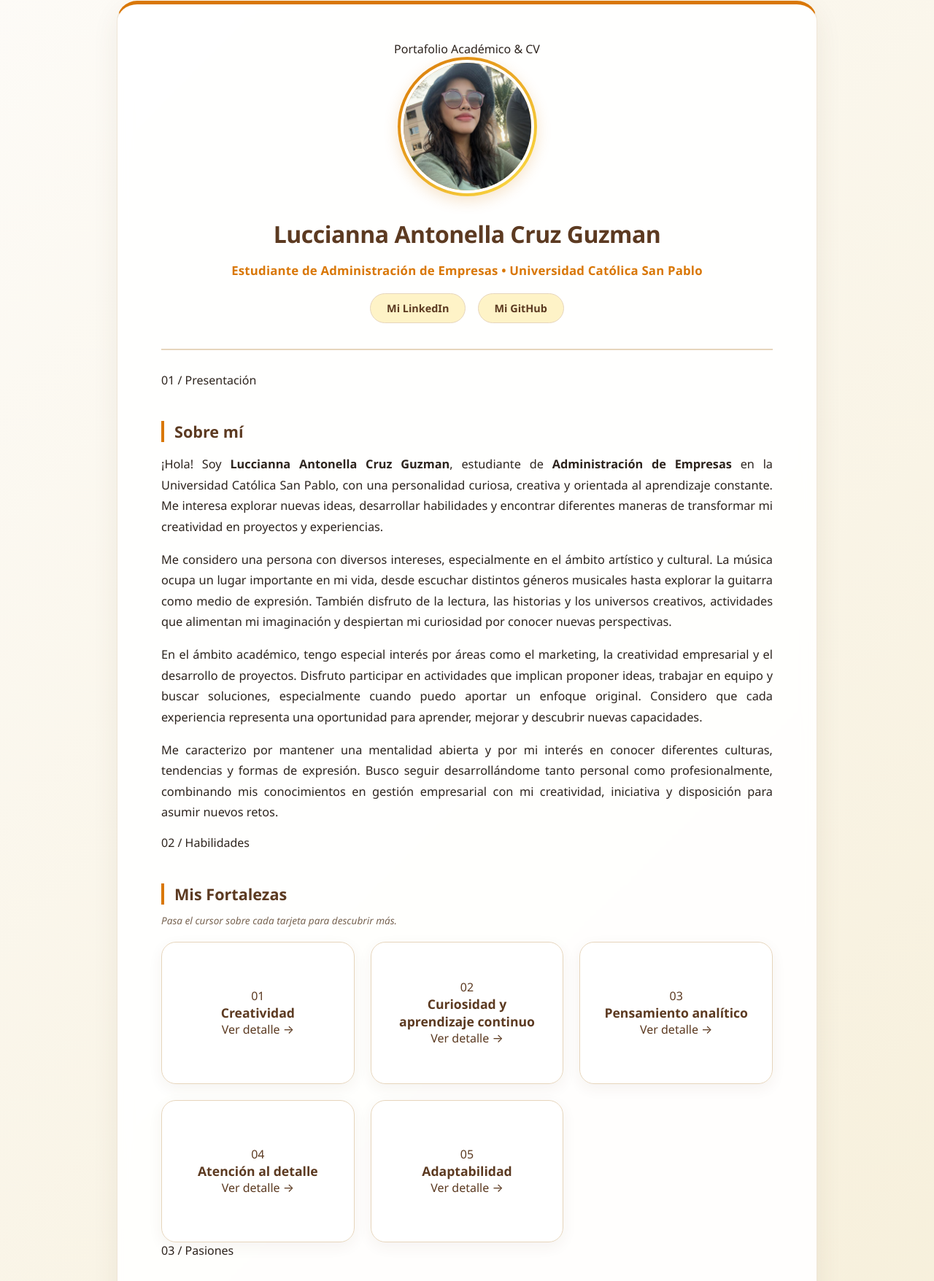
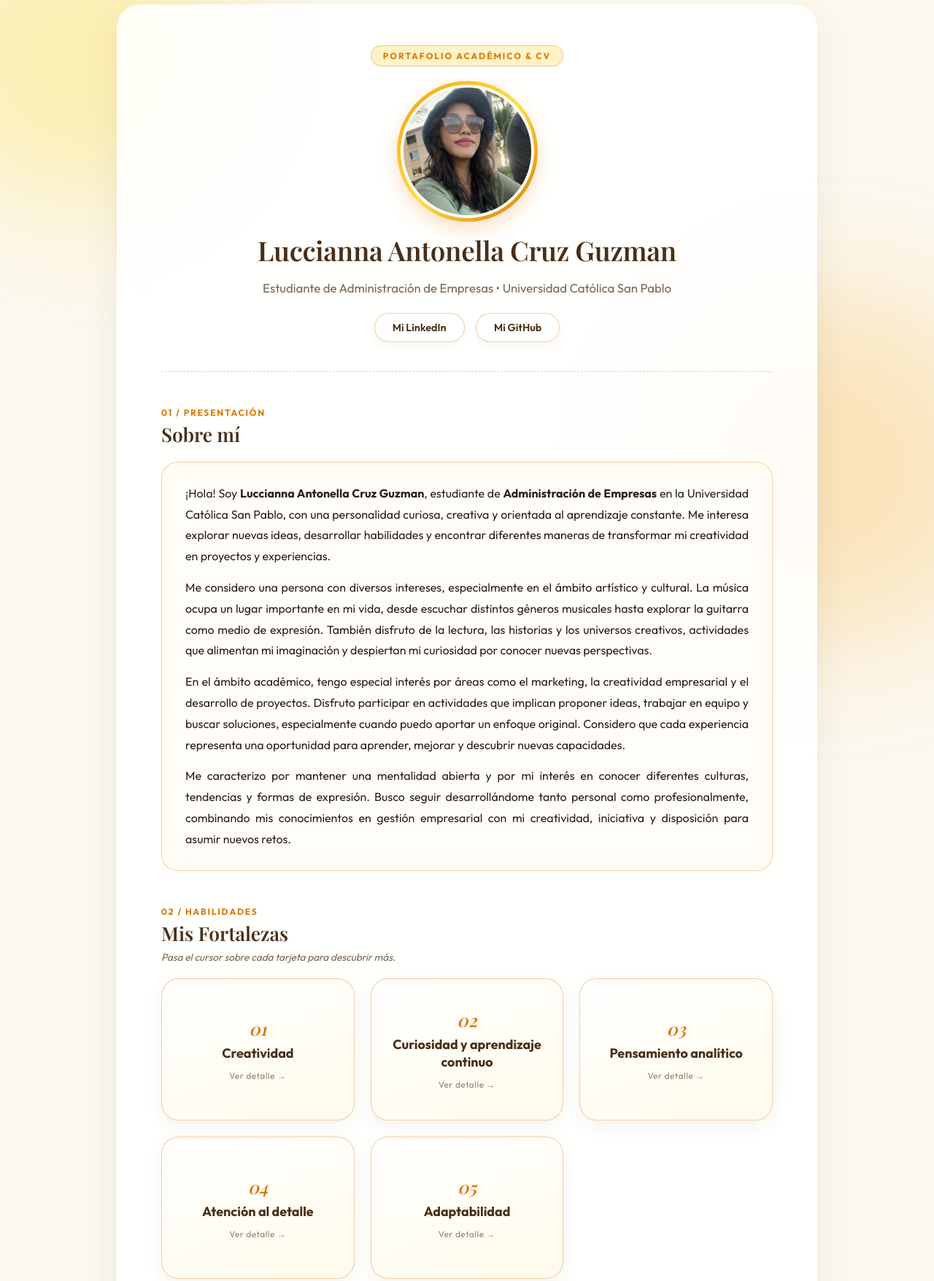
Before and after one commit to lulucg1509-sys/LucciannaCruzGuzman.github.io, a plain HTML site: page index.html in a window 1280 px wide. Shown: the part 39-1795 px from the top of the page at 73% size. Drawn offline with nearby package versions, Linux system fonts and the light colour scheme; a web font is replaced by a local one.

Commit message:
Update estilos.css

```diff
--- a/estilos.css
+++ b/estilos.css
@@ -1,56 +1,98 @@
-/* --- ESTILO SOFISTICADO Y MODAL (TONOS CÁLIDOS DE GAMA EJECUTIVA) --- */
+/* --- ESTILO EDITORIAL CÁLIDO Y SOFISTICADO --- */
 :root {
-    --bg-gradient: linear-gradient(135deg, #fdfbf7 0%, #f4ebd0 100%);
-    --container-bg: rgba(255, 255, 255, 0.92);
-    --primary-color: #5c3a21;        /* Tostado profundo elegante */
-    --accent-color: #d97706;         /* Ámbar sofisticado */
-    --accent-light: #fef3c7;         /* Marfil cálido suave */
-    --text-dark: #2d241e;
-    --text-muted: #786452;
-    --border-subtle: #e6d5bc;
-    --shadow-elegant: 0 12px 36px rgba(92, 58, 33, 0.08);
+    --bg-base: #fcf8ee;
+    --card-surface: rgba(255, 255, 255, 0.88);
+    --primary-brown: #4a2e16;
+    --amber-gold: #d97706;
+    --amber-soft: #fef3c7;
+    --amber-glow: rgba(245, 158, 11, 0.18);
+    --text-main: #2c221a;
+    --text-muted: #7a6652;
+    --border-gold: rgba(217, 119, 6, 0.35);
 }
 
 body {
-    font-family: 'Plus Jakarta Sans', 'Segoe UI', system-ui, -apple-system, sans-serif;
-    background: var(--bg-gradient);
-    color: var(--text-dark);
+    font-family: 'Outfit', 'Segoe UI', sans-serif;
+    background-color: var(--bg-base);
+    color: var(--text-main);
     margin: 0;
-    padding: 40px 20px;
+    padding: 45px 20px;
     display: flex;
     justify-content: center;
     min-height: 100vh;
+    position: relative;
+    overflow-x: hidden;
 }
 
-/* Contenedor principal con efecto flotante y bordes depurados */
+/* Orbes decorativos difuminados en el fondo */
+.bg-orb {
+    position: fixed;
+    border-radius: 50%;
+    filter: blur(80px);
+    z-index: -1;
+    pointer-events: none;
+}
+
+.orb-1 {
+    width: 420px;
+    height: 420px;
+    background: rgba(253, 224, 71, 0.35);
+    top: -100px;
+    left: -100px;
+}
+
+.orb-2 {
+    width: 480px;
+    height: 480px;
+    background: rgba(245, 158, 11, 0.22);
+    bottom: -120px;
+    right: -100px;
+}
+
+/* Contenedor principal tipo vidrio editorial */
 .container {
     max-width: 960px;
     width: 100%;
-    background: var(--container-bg);
-    backdrop-filter: blur(10px);
-    padding: 50px 60px;
-    border-radius: 28px;
-    box-shadow: var(--shadow-elegant);
-    border: 1px solid rgba(230, 213, 188, 0.6);
-    border-top: 5px solid var(--accent-color);
+    background: var(--card-surface);
+    backdrop-filter: blur(16px);
+    -webkit-backdrop-filter: blur(16px);
+    padding: 55px 60px;
+    border-radius: 32px;
+    box-shadow: 0 20px 50px rgba(74, 46, 22, 0.08);
+    border: 1px solid rgba(255, 255, 255, 0.9);
     box-sizing: border-box;
 }
 
-/* Encabezado limpio y moderno */
+/* Encabezado */
 header {
     text-align: center;
-    border-bottom: 2px solid var(--border-subtle);
-    padding-bottom: 35px;
-    margin-bottom: 30px;
+    padding-bottom: 40px;
+    border-bottom: 1px dashed var(--border-gold);
+    margin-bottom: 35px;
+}
+
+.badge-top {
+    display: inline-block;
+    font-size: 0.75rem;
+    font-weight: 700;
+    text-transform: uppercase;
+    letter-spacing: 2px;
+    color: var(--amber-gold);
+    background: var(--amber-soft);
+    padding: 6px 16px;
+    border-radius: 30px;
+    margin-bottom: 20px;
+    border: 1px solid var(--border-gold);
 }
 
 .profile-img-wrapper {
-    display: inline-block;
-    padding: 4px;
-    background: linear-gradient(135deg, var(--accent-color), #fde047);
+    display: block;
+    width: fit-content;
+    margin: 0 auto 14px auto;
+    padding: 5px;
+    background: linear-gradient(135deg, #f59e0b, #fde047, #d97706);
     border-radius: 50%;
-    box-shadow: 0 6px 20px rgba(217, 119, 6, 0.2);
-    margin-bottom: 10px;
+    box-shadow: 0 10px 25px rgba(217, 119, 6, 0.22);
 }
 
 .profile-img {
@@ -64,81 +106,104 @@ header {
 }
 
 h1 {
-    margin: 15px 0 6px 0;
-    color: var(--primary-color);
-    font-size: 2rem;
-    font-weight: 700;
-    letter-spacing: -0.5px;
+    font-family: 'Playfair Display', Georgia, serif;
+    margin: 12px 0 8px 0;
+    color: var(--primary-brown);
+    font-size: 2.3rem;
+    font-weight: 600;
+    letter-spacing: -0.3px;
 }
 
 .subtitle {
-    color: var(--accent-color);
-    font-weight: 600;
+    color: var(--text-muted);
+    font-weight: 400;
     font-size: 1.05rem;
-    margin-bottom: 20px;
-    letter-spacing: 0.2px;
+    margin-bottom: 24px;
 }
 
-/* Botones con estilo minimalista refinado */
+/* Botones sociales */
 .social-links a {
     display: inline-block;
     margin: 0 6px;
-    padding: 10px 22px;
-    background-color: var(--accent-light);
-    color: var(--primary-color);
+    padding: 10px 24px;
+    background-color: #ffffff;
+    color: var(--primary-brown);
     text-decoration: none;
     font-weight: 600;
     font-size: 0.9rem;
-    border-radius: 25px;
-    border: 1px solid var(--border-subtle);
-    transition: all 0.3s cubic-bezier(0.4, 0, 0.2, 1);
+    border-radius: 30px;
+    border: 1.5px solid var(--border-gold);
+    box-shadow: 0 4px 12px rgba(74, 46, 22, 0.05);
+    transition: all 0.3s ease;
 }
 
 .social-links a:hover {
-    background-color: var(--accent-color);
+    background-color: var(--amber-gold);
     color: #ffffff;
-    border-color: var(--accent-color);
+    border-color: var(--amber-gold);
     transform: translateY(-2px);
-    box-shadow: 0 4px 12px rgba(217, 119, 6, 0.25);
+    box-shadow: 0 8px 20px rgba(217, 119, 6, 0.28);
 }
 
-/* Títulos de sección con acento elegante */
-h2 {
-    color: var(--primary-color);
-    border-left: 4px solid var(--accent-color);
-    padding-left: 14px;
-    margin-top: 45px;
-    margin-bottom: 12px;
-    font-size: 1.35rem;
-    font-weight: 700;
+/* Encabezados de sección */
+.section-header {
+    margin-top: 48px;
+    margin-bottom: 20px;
 }
 
-.about-text p {
-    line-height: 1.75;
-    text-align: justify;
-    color: var(--text-dark);
-    font-size: 1.02rem;
-    margin-bottom: 16px;
+.section-tag {
+    display: block;
+    font-size: 0.75rem;
+    font-weight: 700;
+    text-transform: uppercase;
+    letter-spacing: 1.8px;
+    color: var(--amber-gold);
+    margin-bottom: 4px;
+}
+
+h2 {
+    font-family: 'Playfair Display', Georgia, serif;
+    color: var(--primary-brown);
+    margin: 0;
+    font-size: 1.65rem;
+    font-weight: 600;
 }
 
 .hint {
     font-size: 0.85rem;
     color: var(--text-muted);
-    margin-top: 0;
-    margin-bottom: 20px;
+    margin: 6px 0 0 0;
     font-style: italic;
-    font-weight: 500;
 }
 
-/* --- TARJETAS GIRATORIAS (FLIP CARDS) CON TOQUE SOFISTICADO --- */
+/* Caja de presentación */
+.about-card {
+    background: #fffdf9;
+    border: 1px solid var(--border-gold);
+    border-radius: 22px;
+    padding: 28px 32px;
+    box-shadow: inset 0 0 20px rgba(254, 243, 199, 0.35);
+}
+
+.about-text p {
+    line-height: 1.8;
+    text-align: justify;
+    color: var(--text-main);
+    font-size: 1rem;
+    margin: 0 0 14px 0;
+}
+
+.about-text p:last-child {
+    margin-bottom: 0;
+}
+
+/* --- CUADRÍCULA Y TARJETAS GIRATORIAS --- */
 .cards-grid {
     display: grid;
-    grid-template-columns: repeat(auto-fit, minmax(240px, 1fr));
+    grid-template-columns: repeat(auto-fit, minmax(245px, 1fr));
     gap: 22px;
-    margin-top: 15px;
 }
 
-/* Alturas adaptadas para cada tarjeta */
 .flip-card.info-flip {
     height: 195px;
     perspective: 2000px;
@@ -146,13 +211,13 @@ h2 {
 }
 
 .flip-card.teacher-card {
-    height: 310px;
+    height: 315px;
     perspective: 2000px;
     cursor: pointer;
 }
 
 .flip-card.peer-card {
-    height: 165px;
+    height: 190px;
     perspective: 2000px;
     cursor: pointer;
 }
@@ -162,9 +227,9 @@ h2 {
     width: 100%;
     height: 100%;
     text-align: center;
-    border-radius: 20px;
-    box-shadow: 0 6px 20px rgba(92, 58, 33, 0.06);
-    transition: transform 0.7s cubic-bezier(0.4, 0.2, 0.2, 1);
+    border-radius: 24px;
+    box-shadow: 0 8px 24px rgba(74, 46, 22, 0.06);
+    transition: transform 0.7s cubic-bezier(0.34, 1.56, 0.64, 1);
     transform-style: preserve-3d;
 }
 
@@ -173,14 +238,13 @@ h2 {
     transform: rotateY(-180deg);
 }
 
-/* Caras de las tarjetas */
 .flip-card-front, .flip-card-back {
     position: absolute;
     width: 100%;
     height: 100%;
     -webkit-backface-visibility: hidden;
     backface-visibility: hidden;
-    border-radius: 20px;
+    border-radius: 24px;
     display: flex;
     flex-direction: column;
     justify-content: center;
@@ -188,27 +252,39 @@ h2 {
     padding: 24px;
     box-sizing: border-box;
     overflow: hidden;
-    border: 1px solid var(--border-subtle);
+    border: 1.5px solid var(--border-gold);
 }
 
-/* Estética frontal sofisticada */
+/* Frente de fortalezas e intereses */
 .flip-card.info-flip .flip-card-front {
-    background: #ffffff;
-    color: var(--primary-color);
+    background: linear-gradient(160deg, #ffffff 0%, #fffbeb 100%);
+    color: var(--primary-brown);
 }
 
 .flip-card.info-flip .interest-front {
-    background: #fffcf5;
+    background: linear-gradient(160deg, #fffdf7 0%, #fef3c7 55%);
 }
 
+.card-number {
+    font-family: 'Playfair Display', serif;
+    font-size: 1.5rem;
+    font-style: italic;
+    color: var(--amber-gold);
+    margin-bottom: 6px;
+}
+
+.tap-hint {
+    margin-top: 12px;
+    font-size: 0.75rem;
+    color: var(--text-muted);
+    letter-spacing: 0.5px;
+    opacity: 0.8;
+}
+
+/* Frente de profesores */
 .teacher-card .flip-card-front {
     background: #ffffff;
     padding: 0;
-}
-
-.peer-card .flip-card-front {
-    background: #ffffff;
-    color: var(--primary-color);
 }
 
 .teacher-full-img {
@@ -217,22 +293,40 @@ h2 {
     object-fit: cover;
     object-position: center top;
     display: block;
-    border-radius: 20px;
 }
 
-/* Reverso de las tarjetas con fondo limpio y legible */
+.photo-badge {
+    position: absolute;
+    bottom: 12px;
+    right: 12px;
+    background: rgba(255, 255, 255, 0.9);
+    backdrop-filter: blur(6px);
+    color: var(--primary-brown);
+    font-size: 0.72rem;
+    font-weight: 700;
+    text-transform: uppercase;
+    letter-spacing: 1px;
+    padding: 5px 12px;
+    border-radius: 20px;
+    border: 1px solid var(--border-gold);
+}
+
+/* Frente de compañeros */
+.peer-card .flip-card-front {
+    background: linear-gradient(160deg, #ffffff 0%, #fffbeb 100%);
+}
+
+/* Reverso general */
 .flip-card-back {
-    background: #fffcf5;
-    color: var(--text-dark);
+    background: #ffffff;
+    color: var(--text-main);
     transform: rotateY(-180deg);
-    box-shadow: inset 0 0 0 2px rgba(217, 119, 6, 0.15);
+    box-shadow: inset 0 0 0 3px var(--amber-soft);
 }
 
 .info-flip .flip-card-back {
-    background: #ffffff;
     text-align: left;
-    padding: 24px;
-    justify-content: flex-start;
+    justify-content: center;
     align-items: flex-start;
     overflow-y: auto;
 }
@@ -241,71 +335,103 @@ h2 {
     margin: 0;
     font-size: 0.9rem;
     line-height: 1.55;
-    color: var(--text-dark);
+    color: var(--text-main);
 }
 
 .role {
-    font-size: 0.75rem;
+    font-size: 0.72rem;
     font-weight: 700;
     text-transform: uppercase;
-    letter-spacing: 1px;
-    color: var(--accent-color);
+    letter-spacing: 1.2px;
+    color: var(--amber-gold);
     display: block;
-    margin-bottom: 2px;
 }
 
-/* Línea divisoria minimalista */
 .card-line {
-    width: 35px;
+    width: 32px;
     height: 2px;
-    background-color: var(--accent-color);
+    background-color: var(--amber-gold);
     margin: 10px auto;
     border-radius: 2px;
 }
 
 .name {
-    font-size: 1.1rem;
+    font-size: 1.12rem;
     font-weight: 700;
-    color: var(--primary-color);
+    color: var(--primary-brown);
     display: block;
+    line-height: 1.3;
 }
 
-/* Enlaces y botones dentro del reverso */
+.back-title {
+    font-size: 0.95rem;
+    font-weight: 700;
+    color: var(--primary-brown);
+    margin-bottom: 10px;
+}
+
+/* Botones en el reverso */
 .back-links {
     display: flex;
     flex-direction: column;
     gap: 8px;
     width: 100%;
     align-items: center;
-    margin-top: 8px;
+    margin-top: 6px;
 }
 
 .flip-card-back a {
-    color: var(--primary-color);
+    color: #ffffff;
     text-decoration: none;
     font-weight: 600;
-    background: var(--accent-light);
+    background: var(--amber-gold);
     padding: 8px 16px;
     border-radius: 20px;
-    border: 1px solid var(--border-subtle);
+    border: 1.5px solid var(--amber-gold);
     font-size: 0.82rem;
     transition: all 0.25s ease;
-    width: 90%;
+    width: 85%;
     text-align: center;
 }
 
 .flip-card-back a:hover {
-    background: var(--accent-color);
-    color: #ffffff;
-    border-color: var(--accent-color);
+    background: var(--primary-brown);
+    border-color: var(--primary-brown);
+    transform: scale(1.03);
 }
 
-/* Responsivo para celulares */
+/* Botón secundario para LinkedIn */
+.flip-card-back a.btn-secondary {
+    background: var(--amber-soft);
+    color: var(--primary-brown);
+    border-color: var(--border-gold);
+}
+
+.flip-card-back a.btn-secondary:hover {
+    background: var(--amber-gold);
+    color: #ffffff;
+    border-color: var(--amber-gold);
+}
+
+/* Pie de página */
+footer {
+    margin-top: 50px;
+    padding-top: 25px;
+    border-top: 1px dashed var(--border-gold);
+    text-align: center;
+    font-size: 0.85rem;
+    color: var(--text-muted);
+}
+
+/* Responsivo */
 @media (max-width: 768px) {
     .container {
-        padding: 30px 20px;
+        padding: 35px 22px;
     }
     h1 {
-        font-size: 1.6rem;
+        font-size: 1.8rem;
+    }
+    .about-card {
+        padding: 20px;
     }
 }
```
